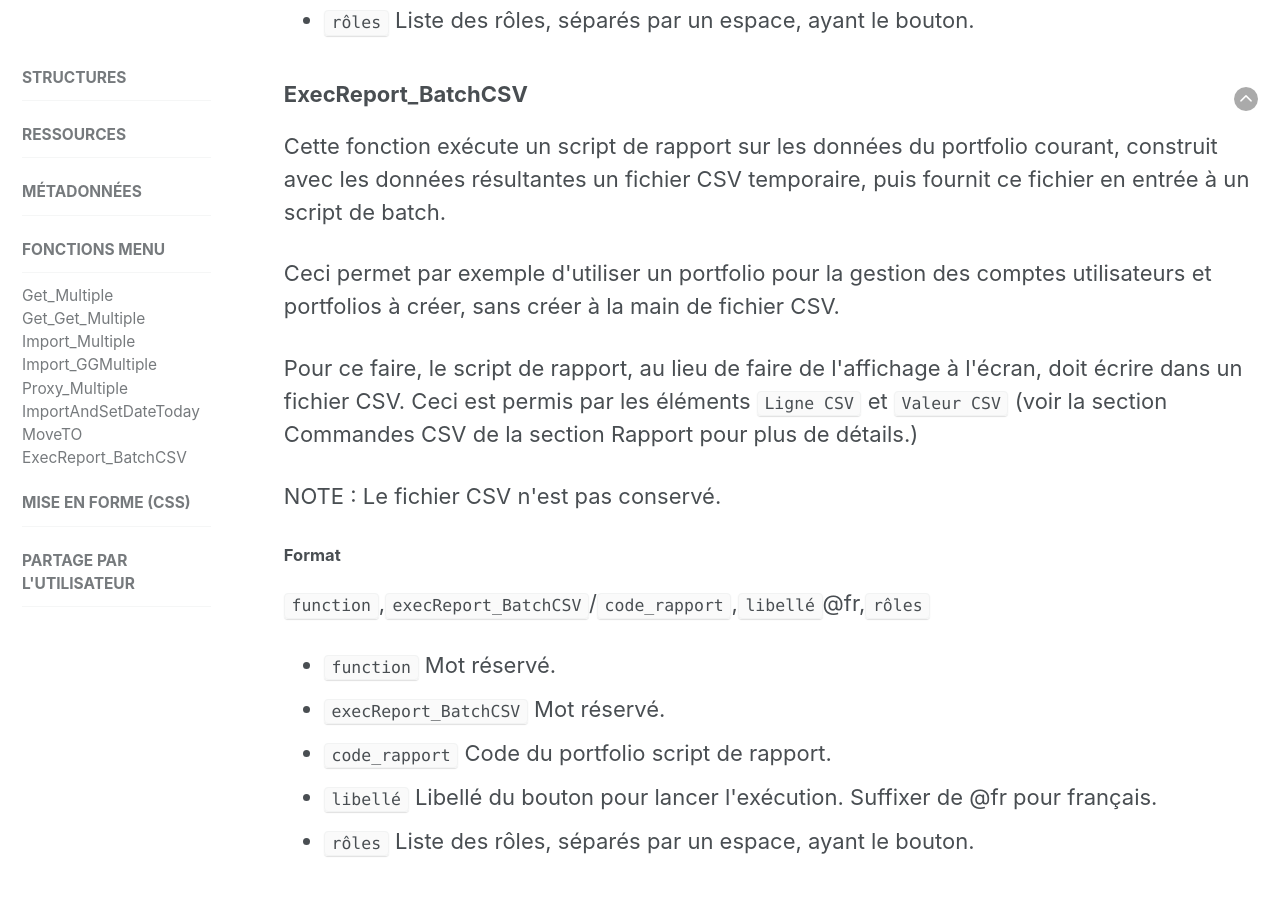
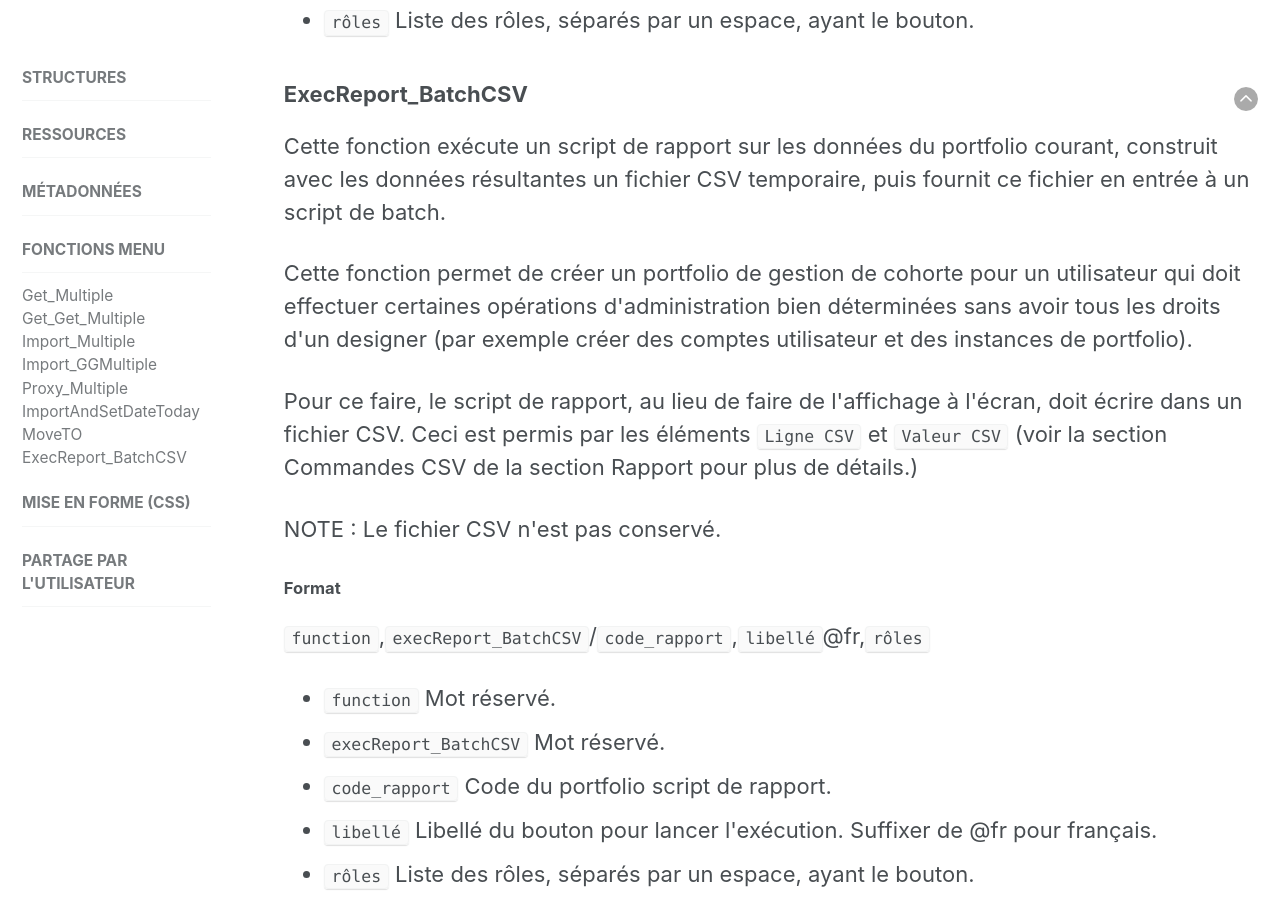
Before and after one commit to karutaproject/karuta-frontend-documentation, a Jekyll site: the page built from _pages/functions_fr.html, in a window 1280 px wide and 900 px high, scrolled down 7271 px. Built offline with Jekyll 4.4.1, drawn with Linux system fonts in a browser that asks for light colours.

Commit message:
changement fonction execReport

```diff
--- a/_pages/functions_fr.html
+++ b/_pages/functions_fr.html
@@ -335,8 +335,9 @@ sidebar:
 		de batch.
 	</p>
 	<p>
-		Ceci permet par exemple d'utiliser un portfolio pour la gestion des comptes utilisateurs et
-		portfolios à créer, sans créer à la main de fichier CSV.
+		Cette fonction permet de créer un portfolio de gestion de cohorte pour un utilisateur qui doit
+		effectuer certaines opérations d'administration bien déterminées sans avoir tous les droits d'un
+		designer (par exemple créer des comptes utilisateur et des instances de portfolio).
 	</p>
 	<p>
 		Pour ce faire, le script de rapport, au lieu de faire de l'affichage à l'écran, doit écrire dans
```
